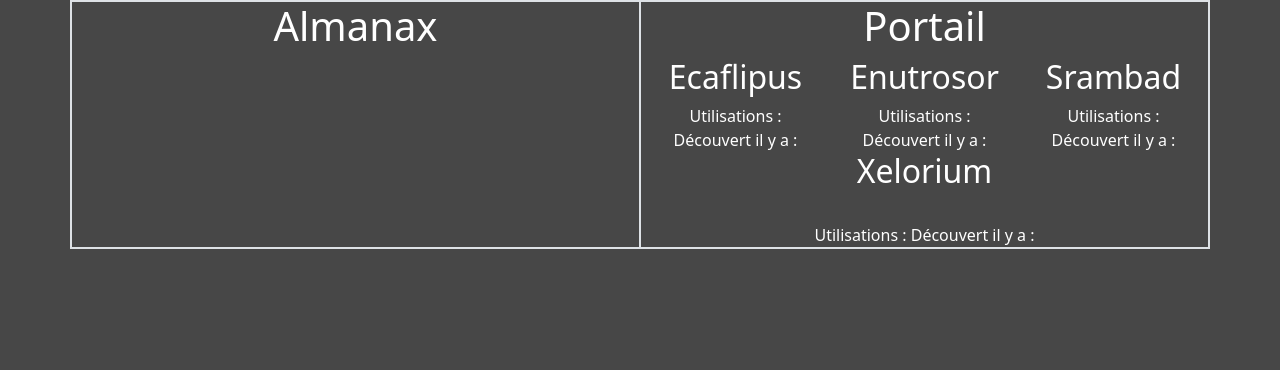
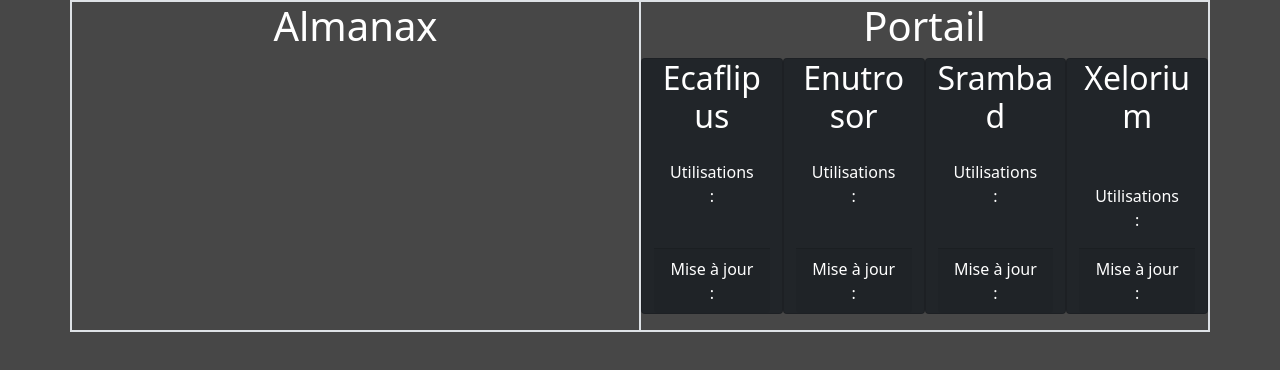
Before and after one commit to deumsdeums/deumsdeums.github.io, a plain HTML site: page index.html in a window 1280 px wide. Drawn offline with nearby package versions, Linux system fonts and the light colour scheme; no server answers.

Commit message:
portalcard

```diff
--- a/index.html
+++ b/index.html
@@ -30,33 +30,50 @@
                     <h1>Portail</h1>
                     <div class="portal">
                         <div class="row">
-                            <div class="col" id="Ecaflipus">
+                            <div class="card text-white bg-dark mb-3 col" id="Ecaflipus">
                                 <h2>Ecaflipus</h2>
                                 <div class="img"></div>
+                                <div class="card-body">
                                     <b class="position"></b>
                                     Utilisations : <b class="utilisation" style="color:green"></b>
-                                Découvert il y a :<i class="maj"></i>
                                 </div>
-                            <div class="col" id="Enutrosor">
+                                <div class="card-footer">
+                                    Mise à jour :<br><i class="maj"></i>
+                                </div>
+                            </div>
+                            <div class="card text-white bg-dark mb-3 col" id="Enutrosor">
                                 <h2>Enutrosor</h2>
                                 <div class="img"></div>
+                                <div class="card-body">
                                     <b class="position"></b>
                                     Utilisations : <b class="utilisation" style="color:green"></b>
-                                Découvert il y a :<i class="maj"></i>
                                 </div>
-                            <div class="col" id="Srambad">
+                                <div class="card-footer">
+                                    Mise à jour :<br><i class="maj"></i>
+                                </div>
+                            </div>
+                            <div class="card text-white bg-dark mb-3 col" id="Srambad">
                                 <h2>Srambad</h2>
                                 <div class="img"></div>
+                                <div class="card-body">
                                     <b class="position"></b>
                                     Utilisations : <b class="utilisation" style="color:green"></b>
-                                Découvert il y a :<i class="maj"></i>
                                 </div>
-                            <div class="col" id="Xelorium">
+                                <div class="card-footer">
+                                    Mise à jour :<br><i class="maj"></i>
+                                </div>
+
+                            </div>
+                            <div class="card text-white bg-dark mb-3 col" id="Xelorium">
                                 <h2>Xelorium</h2>
                                 <div class="img"></div>
+                                <div class="card-body">
                                     <b class="position"></b><br/>
                                     Utilisations : <b class="utilisation" style="color:green"></b>
-                                Découvert il y a :<i class="maj"></i>
+                                </div>
+                                <div class="card-footer">
+                                    Mise à jour :<br><i class="maj"></i>
+                                </div>
                             </div>
                         </div>
                     </div>
```
Lines whose indentation alone changed are shown as unchanged.
